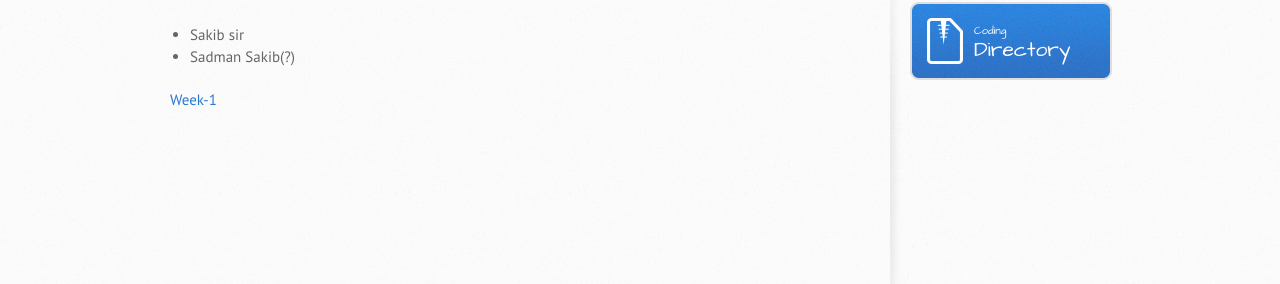
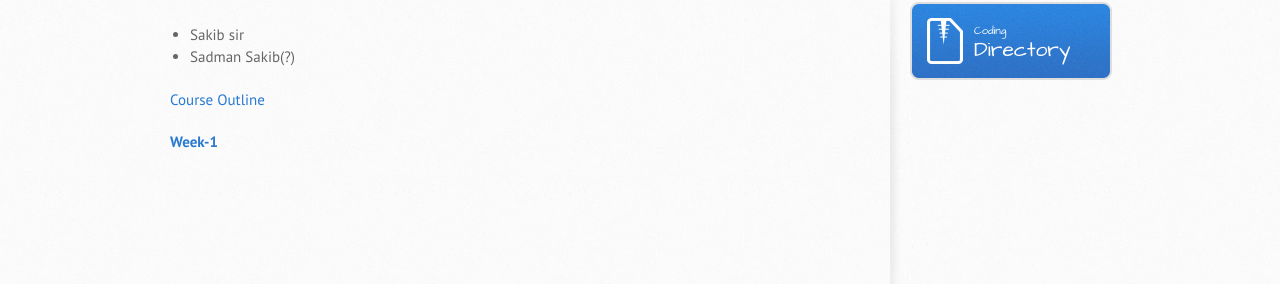
Before and after one commit to rebornplusplus/rebornplusplus.github.io, a Jekyll site: the page built from oscar/216/index.md, in a window 1280 px wide. Shown: the part 310-594 px from the top of the page. Built offline with Jekyll 4.4.1, drawn with Linux system fonts in a browser that asks for light colours; some web fonts are replaced; our own code applies the rules of GitHub Pages for plain Markdown files.

Commit message:
Update index.md

```diff
--- a/oscar/216/index.md
+++ b/oscar/216/index.md
@@ -8,4 +8,6 @@ Database Sessional
 - Sakib sir
 - Sadman Sakib(?)
 
-[Week-1](./w-1)
+[Course Outline](./Course_Outline_CSE216 July 2018.pdf)
+
+[__Week-1__](./w-1)
```
